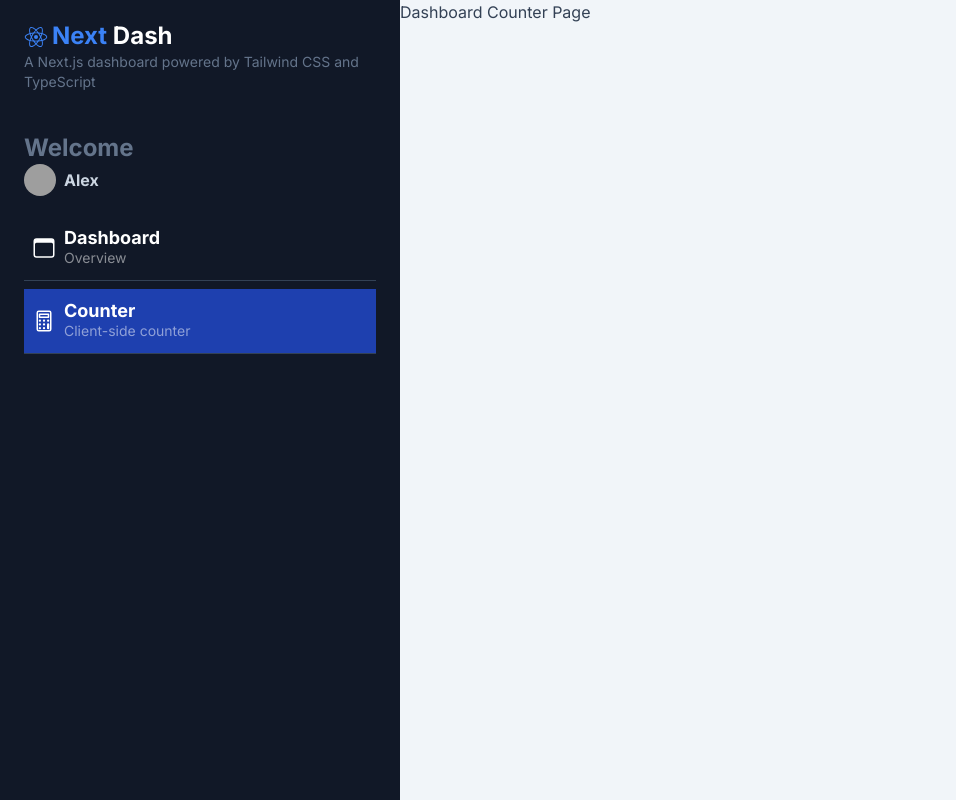
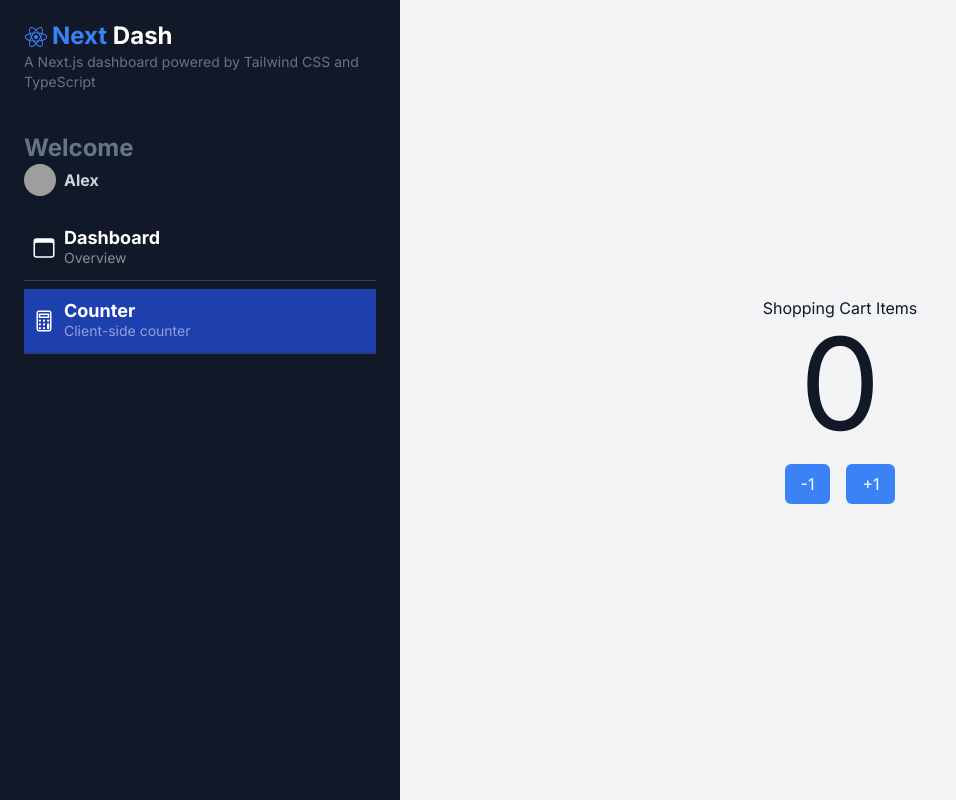
Before and after one commit to sudoalx/nextjs-dashboard, a Next.js app: page /dashboard/counter in a window 1280 px wide. Shown: the whole page, without its empty margins (0-956 px from the left). Built offline with nearby package versions, Linux system fonts and the light colour scheme; grey boxes are pictures that could not be loaded.

Commit message:
Add shopping cart functionality

```diff
--- a/app/dashboard/counter/page.tsx
+++ b/app/dashboard/counter/page.tsx
@@ -1,7 +1,15 @@
+import { CartCounter } from "@/app/shopping-cart";
+
+export const metadata = {
+  title: "Simple Counter Page",
+  description: "Simple Counter Page",
+};
+
 export default function CounterPage() {
   return (
-    <div>
-      <h1>Dashboard Counter Page</h1>
+    <div className="flex flex-col items-center justify-center w-full h-full bg-gray-100 dark:bg-gray-800 text-gray-900 dark:text-gray-100">
+      <h1>Shopping Cart Items</h1>
+      <CartCounter />
     </div>
   );
 }
--- /dev/null
+++ b/app/shopping-cart/components/CartCounter.tsx
@@ -0,0 +1,34 @@
+"use client";
+
+import { useState } from "react";
+
+interface CartProps {
+  value?: number;
+}
+
+export const CartCounter = ({ value = 0 }) => {
+  const [counter, setCounter] = useState(value);
+  return (
+    <>
+      <span className="text-9xl">{counter}</span>
+      <div className="flex gap-4">
+        <button
+          className="px-4 py-2 mt-4 text-white bg-blue-500 rounded-md hover:bg-blue-600"
+          onClick={() => {
+            setCounter(counter - 1);
+          }}
+        >
+          -1
+        </button>
+        <button
+          className="px-4 py-2 mt-4 text-white bg-blue-500 rounded-md hover:bg-blue-600"
+          onClick={() => {
+            setCounter(counter + 1);
+          }}
+        >
+          +1
+        </button>
+      </div>
+    </>
+  );
+};
--- /dev/null
+++ b/app/shopping-cart/index.ts
@@ -0,0 +1 @@
+export { CartCounter } from "./components/CartCounter";
```
